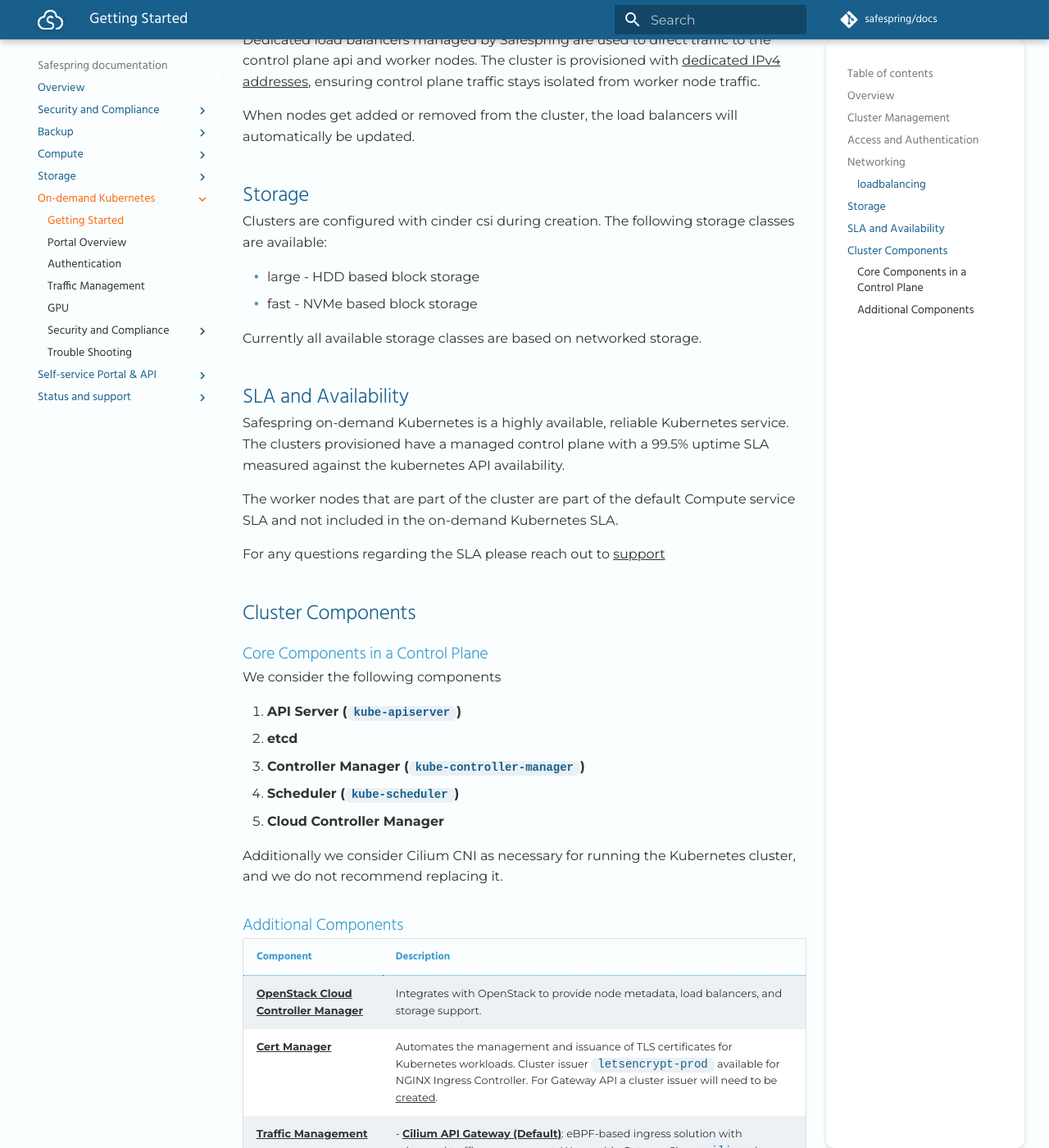
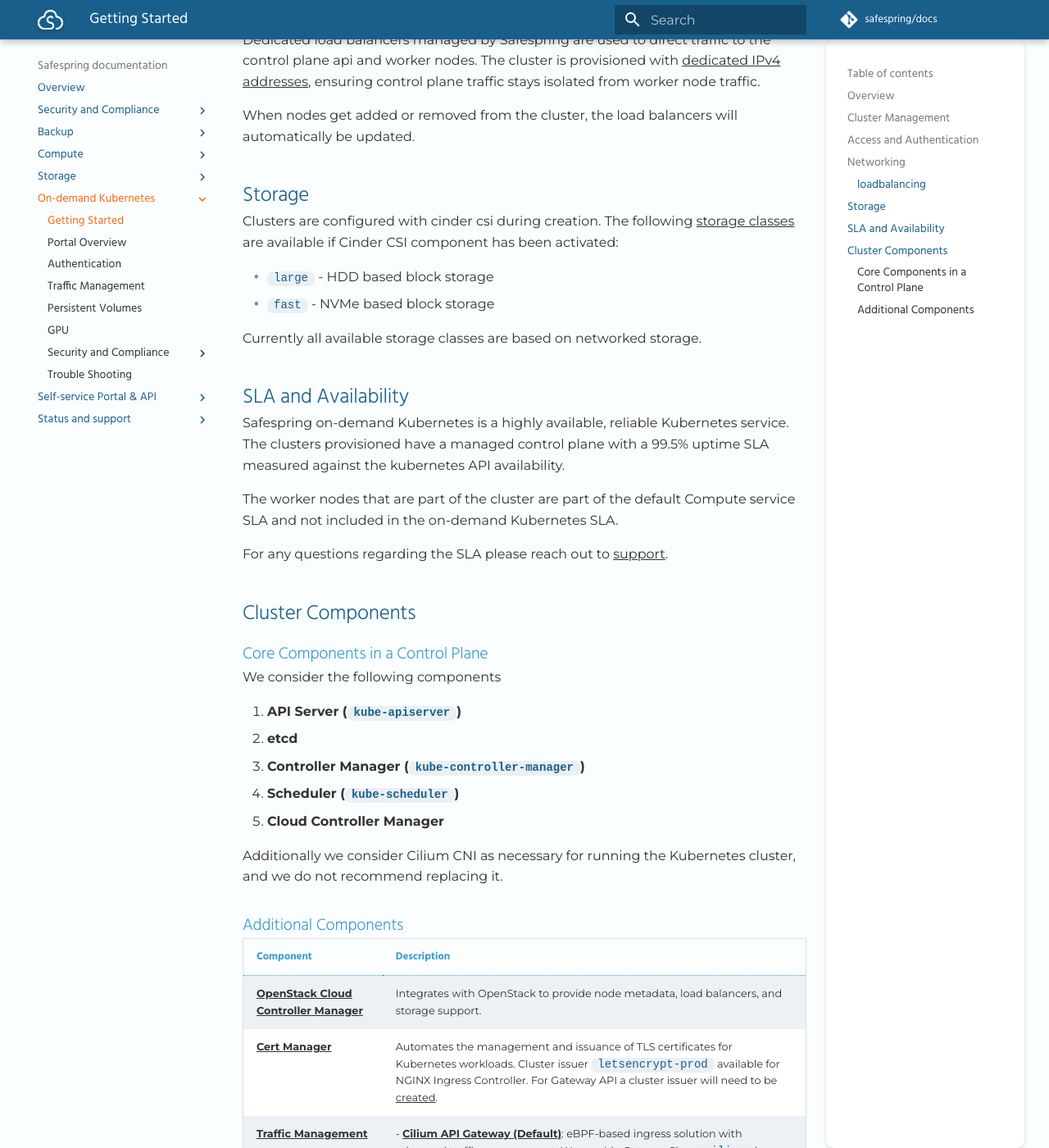
Before and after one commit to safespring/docs, an MkDocs documentation site: the page built from content/kubernetes/getting-started.md, in a window 1280 px wide and 1400 px high, scrolled down 1592 px. Shown: the whole window at 82% size. Built offline with MkDocs 1.6.1 and Material for MkDocs 9.7.7, drawn with Linux system fonts in a browser that asks for light colours; some web fonts are replaced; a script that is not in the unit is left out; comment, search, counter and statistics services are not loaded; some of the changed text lies outside the part shown.

Commit message:
add persistent volumes and small reference fixes

```diff
--- a/content/kubernetes/getting-started.md
+++ b/content/kubernetes/getting-started.md
@@ -17,7 +17,7 @@
 
 We support using 3 or 5 control plane nodes. When Kubernetes API uptime is critical for you business operations, we recommend using 5 control plane nodes.
 
-Worker nodes can be used with L2 or B2 flavors, see [flavors](../../compute/flavors) for more details and trade-offs. Generally B2 provides better uptime and L2 with local disk provides better disk performance.
+Worker nodes can be used with L2 or B2 flavors, see [flavors](../compute/flavors.md) for more details and trade-offs. Generally B2 provides better uptime and L2 with local disk provides better disk performance.
 
 We make use of [Talos Linux](https://www.talos.dev) and follow its [Support Matrix](https://www.talos.dev/v1.10/introduction/support-matrix) with the following currently supported versions:
 
@@ -29,7 +29,7 @@
 
 ## Access and Authentication
 
-Access to the clusters is handled through the accounts you've been provided with for onboarding in the [self-service portal](../../portal-api/getting-started).
+Access to the clusters is handled through the accounts you've been provided with for onboarding in the [self-service portal](../portal-api/getting-started.md).
 
 Clusters are integrated with the OIDC compatible identity provider that is integrated with the portal. Use the following [instructions](authentication.md) on how to authenticate to a Kubernetes cluster with your account.
 
@@ -50,10 +50,10 @@
 
 ## Storage
 
-Clusters are configured with cinder csi during creation. The following storage classes are available:
+Clusters are configured with cinder csi during creation. The following [storage classes](persistent-volumes.md#storage-classes) are available if Cinder CSI component has been activated:
 
-* large - HDD based block storage
-* fast - NVMe based block storage
+* `large` - HDD based block storage
+* `fast` - NVMe based block storage
 
 Currently all available storage classes are based on networked storage.
 
@@ -64,7 +64,7 @@
 
 The worker nodes that are part of the cluster are part of the default Compute service SLA and not included in the on-demand Kubernetes SLA.
 
-For any questions regarding the SLA please reach out to [support](../../service/support)
+For any questions regarding the SLA please reach out to [support](../service/support.md).
 
 ## Cluster Components
 
@@ -87,6 +87,6 @@
 | [**OpenStack Cloud Controller Manager**](https://github.com/kubernetes/cloud-provider-openstack)                             | Integrates with OpenStack to provide node metadata, load balancers, and storage support.                                                                                                                                                                                                                  |
 | [**Cert Manager**](https://cert-manager.io/)                                                                                 | Automates the management and issuance of TLS certificates for Kubernetes workloads. Cluster issuer `letsencrypt-prod` available for NGINX Ingress Controller. For Gateway API a cluster issuer will need to be [created](https://cert-manager.io/docs/usage/gateway/).                                                                                                                                                                                                                       |
 | [**Traffic Management**](manage-traffic.md)                                                                                                         | - [**Cilium API Gateway (Default)**](https://docs.cilium.io/en/stable/network/servicemesh/gateway-api/): eBPF-based ingress solution with advanced traffic management. We provide GatewayClass `cilium` by default. <br/>- [**NGINX Ingress Controller**](https://kubernetes.github.io/ingress-nginx/): Widely adopted ingress controller with a large ecosystem. Default Ingress Class name is `nginx`. |
-| [**Cinder CSI (optional)**](https://github.com/kubernetes/cloud-provider-openstack/tree/master/docs/using-cinder-csi-plugin) | Container Storage Interface (CSI) driver for provisioning and managing OpenStack Cinder volumes.                                                                                                                                                                                                          |
+| [**Cinder CSI (optional)**](https://github.com/kubernetes/cloud-provider-openstack/blob/master/docs/cinder-csi-plugin/using-cinder-csi-plugin.md) | Container Storage Interface (CSI) driver for provisioning and managing OpenStack Cinder volumes. [Making use of Cinder CSI](persistent-volumes.md) for persistent volumes.                                                                                                                                                                                      |
 | [**Cilium**](https://cilium.io/)                                                                                             | eBPF-based networking, security, and observability for Kubernetes clusters, providing advanced features like network policies and load balancing.                                                                                                                                                         |
-| [**NVIDIA Device Plugin**](https://github.com/NVIDIA/k8s-device-plugin)                                                      | Enables Kubernetes workloads to request and use GPUs for machine learning, AI, and high-performance compute applications. **Only available if worker nodes have GPU [flavors](../compute/flavors)**                                                                                                            |
+| [**NVIDIA Device Plugin**](https://github.com/NVIDIA/k8s-device-plugin)                                                      | Enables Kubernetes workloads to request and use GPUs for machine learning, AI, and high-performance compute applications. **Only available if worker nodes have GPU [flavors](../compute/flavors.md)**                                                                                                            |
--- a/mkdocs.yml
+++ b/mkdocs.yml
@@ -163,6 +163,7 @@
       - Portal Overview: "kubernetes/portal-overview.md"
       - Authentication: "kubernetes/authentication.md"
       - Traffic Management: "kubernetes/manage-traffic.md"
+      - Persistent Volumes: "kubernetes/persistent-volumes.md"
       - GPU: "kubernetes/gpu.md"
       - Security and Compliance:
           - Overview: "kubernetes/security-compliance/index.md"
```
Also changed, not shown: content/kubernetes/persistent-volumes.md (added, +119 -0 lines), content/kubernetes/security-compliance/secure-development.md (+1 -1 lines), 1 other file.
